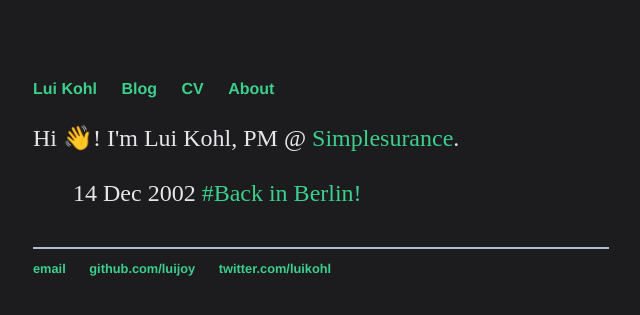
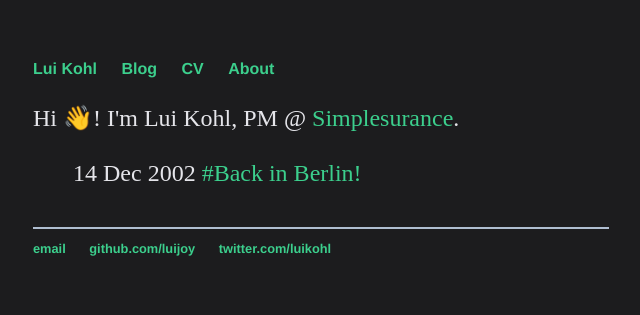
Before and after one commit to luijoy/luijoy.github.io, a Jekyll site: the page built from index.html, in a window 1280 px wide. Shown: the top 315 px of the page, without its empty margins (319-959 px from the left). Built offline with Jekyll 4.4.1, drawn with Linux system fonts in a browser that asks for light colours.

Commit message:
Update main.css

```diff
--- a/css/main.css
+++ b/css/main.css
@@ -2,8 +2,10 @@
     margin: 60px auto;
     width: 45%;
     background-color: #1C1C1E;
-    margin-top: 80px;
-    margin-bottom: 60vh;
+}
+container {
+     margin-top: 80px;
+     margin-bottom: 60vh;
 }
 nav ul, footer ul {
     font-family:'Helvetica', 'Arial', 'Sans-Serif';
```
